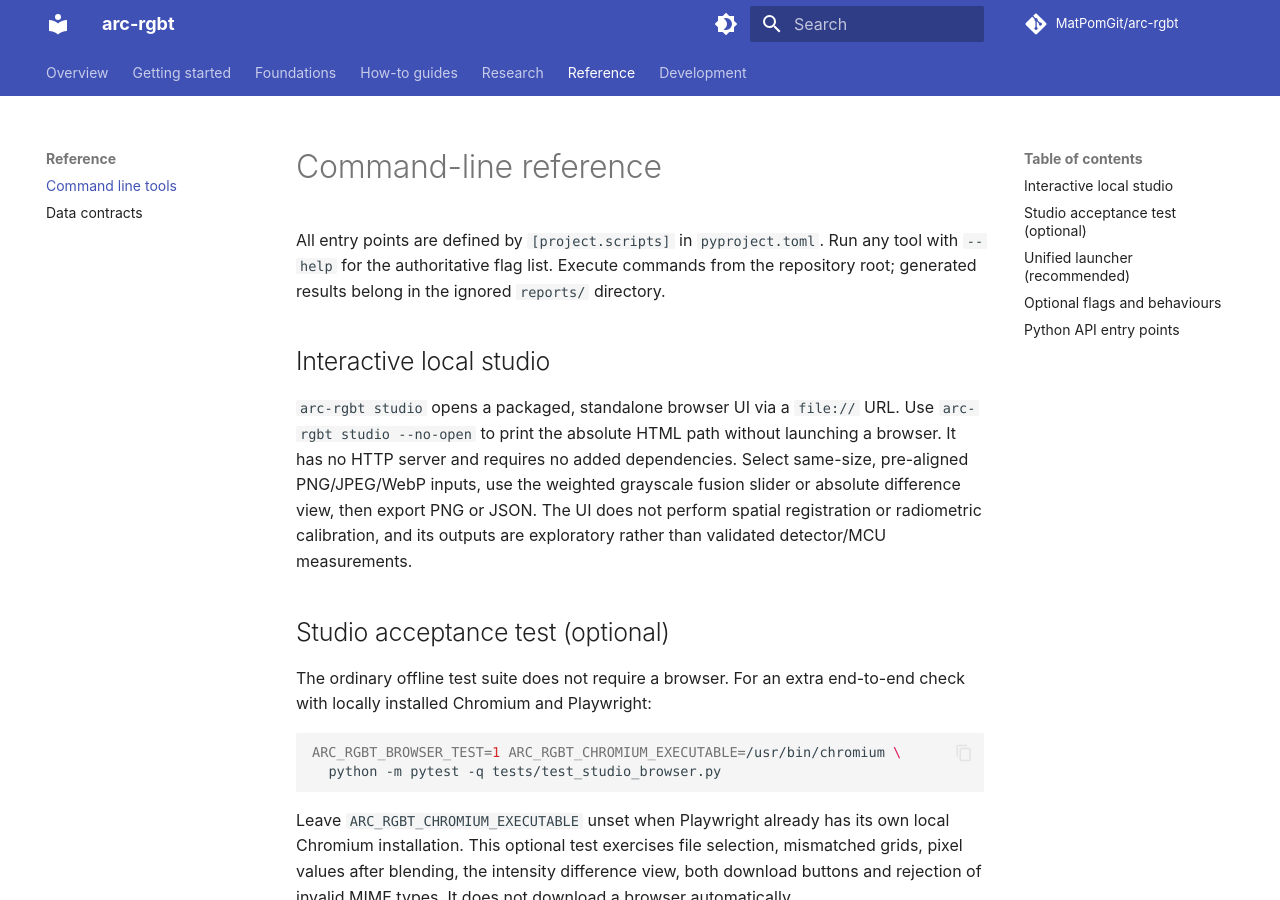
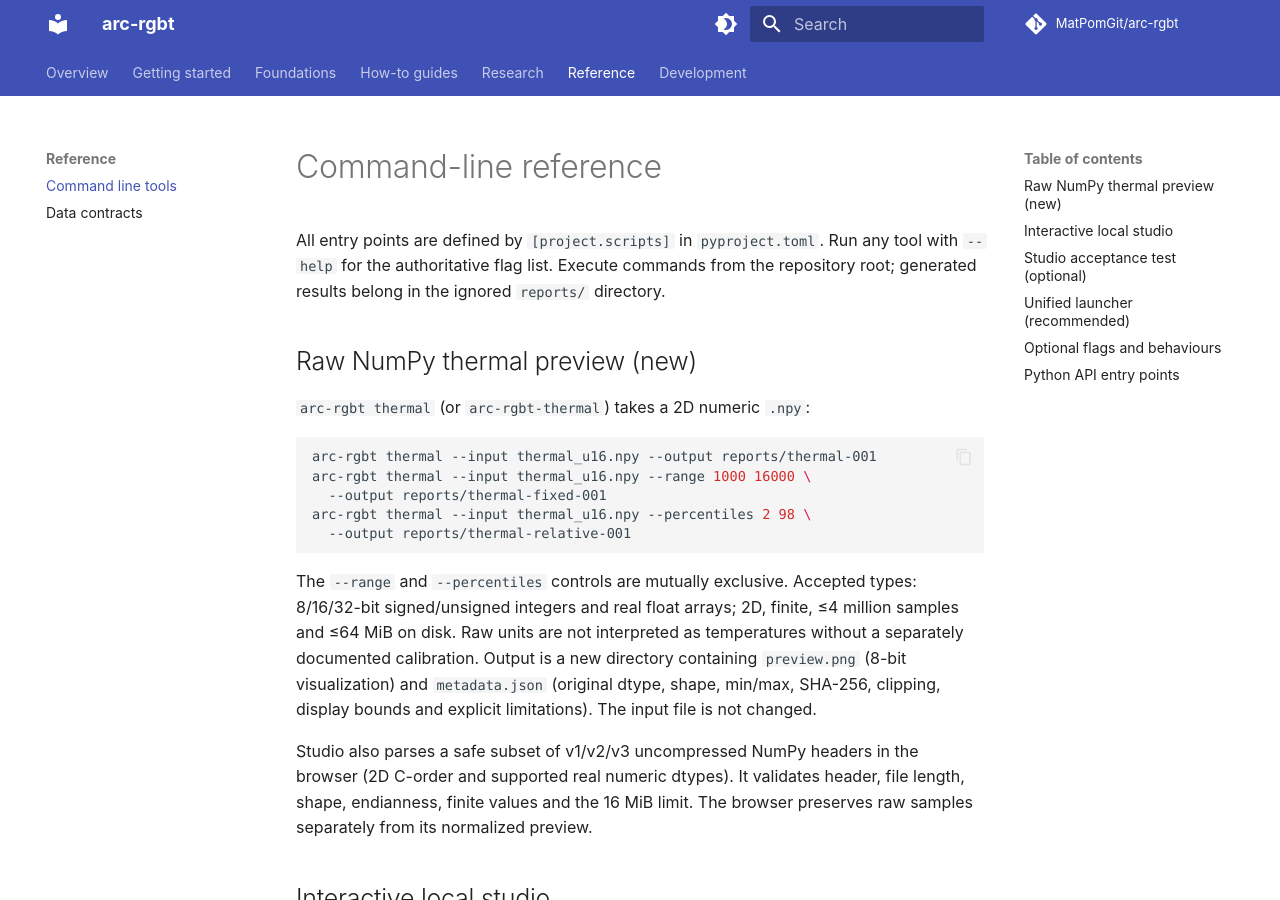
Before and after one commit to MatPomGit/arc-rgbt, an MkDocs documentation site: the page built from docs/reference/cli.md, in a window 1280 px wide and 900 px high. Built offline with MkDocs 1.6.1 and Material for MkDocs 9.7.7, drawn with Linux system fonts in a browser that asks for light colours; comment, search, counter and statistics services are not loaded.

Commit message:
docs: explain 16-bit NumPy ingestion, lossless raw retention and display constraints

````diff
--- a/docs/reference/cli.md
+++ b/docs/reference/cli.md
@@ -1,6 +1,31 @@
 # Command-line reference
 
 All entry points are defined by `[project.scripts]` in `pyproject.toml`. Run any tool with `--help` for the authoritative flag list. Execute commands from the repository root; generated results belong in the ignored `reports/` directory.
+
+## Raw NumPy thermal preview (new)
+
+`arc-rgbt thermal` (or `arc-rgbt-thermal`) takes a 2D numeric `.npy`:
+
+```bash
+arc-rgbt thermal --input thermal_u16.npy --output reports/thermal-001
+arc-rgbt thermal --input thermal_u16.npy --range 1000 16000 \
+  --output reports/thermal-fixed-001
+arc-rgbt thermal --input thermal_u16.npy --percentiles 2 98 \
+  --output reports/thermal-relative-001
+```
+
+The `--range` and `--percentiles` controls are mutually exclusive.
+Accepted types: 8/16/32-bit signed/unsigned integers and real float arrays;
+2D, finite, ≤4 million samples and ≤64 MiB on disk. Raw units are not
+interpreted as temperatures without a separately documented calibration.
+Output is a new directory containing `preview.png` (8-bit visualization)
+and `metadata.json` (original dtype, shape, min/max, SHA-256, clipping,
+display bounds and explicit limitations). The input file is not changed.
+
+Studio also parses a safe subset of v1/v2/v3 uncompressed NumPy headers in
+the browser (2D C-order and supported real numeric dtypes). It validates
+header, file length, shape, endianness, finite values and the 16 MiB limit.
+The browser preserves raw samples separately from its normalized preview.
 
 ## Interactive local studio
 
````
